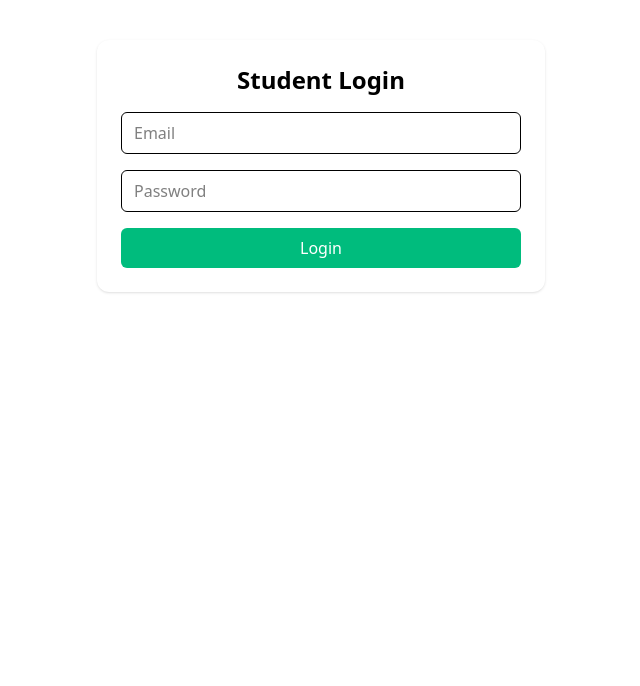
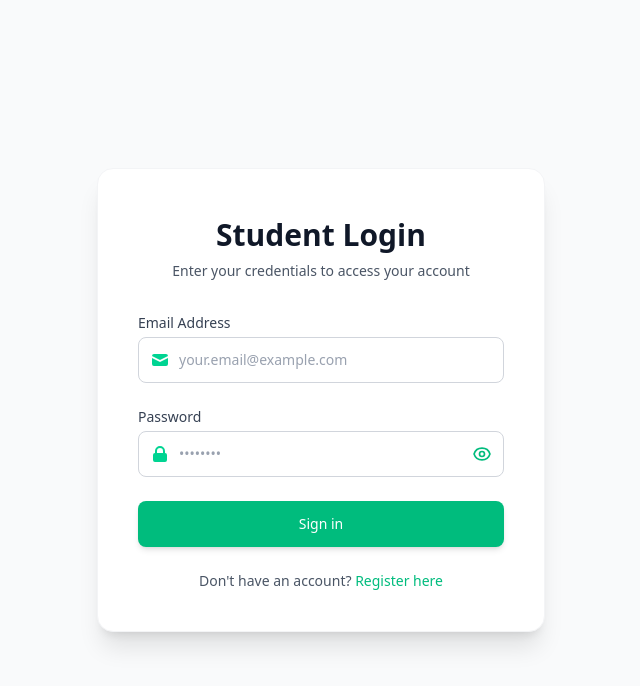
Before and after one commit to teamSOTY/SOTY, a React (Vite) app in the folder frontend/: page /studentLogin in a window 1280 px wide. Shown: the top 686 px of the page, without its empty margins (319-959 px from the left). Built offline with nearby package versions, Linux system fonts and the light colour scheme.

Commit message:
login page transformed

```diff
--- a/frontend/src/about/About.jsx
+++ b/frontend/src/about/About.jsx
@@ -2,6 +2,7 @@ import React from 'react';
 import Navbar from '../homePage/components/navbar/Navbar';
 import Footer from '../homePage/components/footer/Footer';
 import Gologo from '../assets/gologo.avif'
+import DifferImg from '../assets/difference.jpg'
 
 const About = () => {
   return (
@@ -10,7 +11,7 @@ const About = () => {
     <div className="w-full">
       {/* Hero Section */}
       <section className="bg-cover bg-center h-64 flex items-center justify-center text-white text-4xl font-bold shadow-md"
-        style={{ backgroundImage: "url('https://images.unsplash.com/photo-1516979187457-637abb4f9353?fit=crop&w=1400&q=80')" }}>
+        style={{ backgroundImage: `url(${DifferImg})` }}>
         About Us
       </section>
 
--- a/frontend/src/faq/Faq.jsx
+++ b/frontend/src/faq/Faq.jsx
@@ -3,6 +3,7 @@ import { ChevronDown, ChevronUp } from 'lucide-react';
 import Navbar from '../homePage/components/navbar/Navbar';
 import Footer from '../homePage/components/footer/Footer';
 import HeroImage from '../assets/heroImage.webp'
+import faqImg from '../assets/faq.jpg'
 
 const faqs = [
   { question: 'What are the features of SOTY Portal?', answer: 'Some placeholder answer for features.' },
@@ -29,7 +30,7 @@ const Faq = () => {
       <div className="max-w-3xl mx-auto">
       <div
   className="bg-center bg-no-repeat bg-cover h-44  mb-6 rounded-md"
-  style={{ backgroundImage: `url(${HeroImage})` }}
+  style={{ backgroundImage: `url(${faqImg})` }}
 />
 
 
--- a/frontend/src/homePage/login/studenLogin/StudentLogin.jsx
+++ b/frontend/src/homePage/login/studenLogin/StudentLogin.jsx
@@ -1,17 +1,20 @@
 import React, { useState } from 'react';
 import { signInWithEmailAndPassword } from 'firebase/auth';
 import { auth } from '../../../homePage/registration/Firebase';
-import { useNavigate } from 'react-router-dom';
+import { useNavigate, Link } from 'react-router-dom';
 
 const StudentLogin = () => {
   const [email, setEmail] = useState('');
   const [password, setPassword] = useState('');
   const [loginError, setLoginError] = useState('');
+  const [showPassword, setShowPassword] = useState(false);
+  const [isProcessing, setIsProcessing] = useState(false);
   const navigate = useNavigate();
 
   const handleLogin = async (e) => {
     e.preventDefault();
     setLoginError('');
+    setIsProcessing(true);
 
     try {
       const userCredential = await signInWithEmailAndPassword(auth, email, password);
@@ -29,46 +32,157 @@ const StudentLogin = () => {
       });
 
       const data = await response.json();
-      // console.log("Full student data from backend:", data);
 
       if (data.success) {
         // You can now store this data or route the user
         navigate('/studentDashboard'); // Update to your actual route
       } else {
-        setLoginError("Student data not found ⚠️");
+        setLoginError("Student data not found");
+        setIsProcessing(false);
       }
-
     } catch (error) {
       console.error("Login error:", error.message);
-      setLoginError("Invalid email or password ❌");
+      setLoginError("Invalid email or password");
+      setIsProcessing(false);
     }
   };
 
+  const togglePasswordVisibility = () => {
+    setShowPassword(!showPassword);
+  };
+
   return (
-    <div className="max-w-md mx-auto mt-10 p-6 bg-white shadow rounded-xl">
-      <h2 className="text-2xl font-bold mb-4 text-center">Student Login</h2>
-      <form onSubmit={handleLogin} className="space-y-4">
+    <div className="min-h-screen flex items-center justify-center bg-gray-50 py-12 px-4 sm:px-6 lg:px-8">
+      <div className="max-w-md w-full space-y-8 bg-white p-10 rounded-2xl shadow-xl border border-gray-100">
+        <div>
+          <h2 className="mt-2 text-center text-3xl font-extrabold text-gray-900">Student Login</h2>
+          <p className="mt-2 text-center text-sm text-gray-600">
+            Enter your credentials to access your account
+          </p>
+        </div>
+
+        <form className="mt-8 space-y-6" onSubmit={handleLogin}>
+          <div className="rounded-md -space-y-px">
+            <div className="mb-6">
+              <label htmlFor="email" className="block text-sm font-medium text-gray-700 mb-1">
+                Email Address
+              </label>
+              <div className="relative">
+                <div className="absolute inset-y-0 left-0 pl-3 flex items-center pointer-events-none">
+                  <svg className="h-5 w-5 text-emerald-400" xmlns="http://www.w3.org/2000/svg" viewBox="0 0 20 20" fill="currentColor">
+                    <path d="M2.003 5.884L10 9.882l7.997-3.998A2 2 0 0016 4H4a2 2 0 00-1.997 1.884z" />
+                    <path d="M18 8.118l-8 4-8-4V14a2 2 0 002 2h12a2 2 0 002-2V8.118z" />
+                  </svg>
+                </div>
                 <input
+                  id="email"
+                  name="email"
                   type="email"
+                  autoComplete="email"
+                  required
                   value={email}
                   onChange={(e) => setEmail(e.target.value)}
-          placeholder="Email"
+                  disabled={isProcessing}
+                  className="focus:ring-emerald-500 focus:border-emerald-500 block w-full pl-10 pr-3 py-3 border border-gray-300 rounded-lg text-sm placeholder-gray-400 disabled:bg-gray-100 disabled:text-gray-500"
+                  placeholder="your.email@example.com"
+                />
+              </div>
+            </div>
+
+            <div>
+              <label htmlFor="password" className="block text-sm font-medium text-gray-700 mb-1">
+                Password
+              </label>
+              <div className="relative">
+                <div className="absolute inset-y-0 left-0 pl-3 flex items-center pointer-events-none">
+                  <svg className="h-5 w-5 text-emerald-400" xmlns="http://www.w3.org/2000/svg" viewBox="0 0 20 20" fill="currentColor">
+                    <path fillRule="evenodd" d="M5 9V7a5 5 0 0110 0v2a2 2 0 012 2v5a2 2 0 01-2 2H5a2 2 0 01-2-2v-5a2 2 0 012-2zm8-2v2H7V7a3 3 0 016 0z" clipRule="evenodd" />
+                  </svg>
+                </div>
+                <input
+                  id="password"
+                  name="password"
+                  type={showPassword ? "text" : "password"}
+                  autoComplete="current-password"
                   required
-          className="w-full px-3 py-2 border rounded-md"
-        />
-        <input
-          type="password"
                   value={password}
                   onChange={(e) => setPassword(e.target.value)}
-          placeholder="Password"
-          required
-          className="w-full px-3 py-2 border rounded-md"
+                  disabled={isProcessing}
+                  className="focus:ring-emerald-500 focus:border-emerald-500 block w-full pl-10 pr-10 py-3 border border-gray-300 rounded-lg text-sm placeholder-gray-400 disabled:bg-gray-100 disabled:text-gray-500"
+                  placeholder="••••••••"
                 />
-        {loginError && <p className="text-red-500 text-sm">{loginError}</p>}
-        <button type="submit" className="w-full bg-emerald-500 text-white py-2 px-4 rounded-md">
-          Login
+                <div className="absolute inset-y-0 right-0 pr-3 flex items-center">
+                  <button
+                    type="button"
+                    onClick={togglePasswordVisibility}
+                    disabled={isProcessing}
+                    className="text-emerald-500 hover:text-emerald-600 focus:outline-none disabled:text-gray-400"
+                  >
+                    {showPassword ? (
+                      <svg xmlns="http://www.w3.org/2000/svg" className="h-5 w-5" fill="none" viewBox="0 0 24 24" stroke="currentColor">
+                        <path strokeLinecap="round" strokeLinejoin="round" strokeWidth="2" d="M13.875 18.825A10.05 10.05 0 0112 19c-4.478 0-8.268-2.943-9.543-7a9.97 9.97 0 011.563-3.029m5.858.908a3 3 0 114.243 4.243M9.878 9.878l4.242 4.242M9.88 9.88l-3.29-3.29m7.532 7.532l3.29 3.29M3 3l3.59 3.59m0 0A9.953 9.953 0 0112 5c4.478 0 8.268 2.943 9.543 7a10.025 10.025 0 01-4.132 5.411m0 0L21 21" />
+                      </svg>
+                    ) : (
+                      <svg xmlns="http://www.w3.org/2000/svg" className="h-5 w-5" fill="none" viewBox="0 0 24 24" stroke="currentColor">
+                        <path strokeLinecap="round" strokeLinejoin="round" strokeWidth="2" d="M15 12a3 3 0 11-6 0 3 3 0 016 0z" />
+                        <path strokeLinecap="round" strokeLinejoin="round" strokeWidth="2" d="M2.458 12C3.732 7.943 7.523 5 12 5c4.478 0 8.268 2.943 9.542 7-1.274 4.057-5.064 7-9.542 7-4.477 0-8.268-2.943-9.542-7z" />
+                      </svg>
+                    )}
                   </button>
+                </div>
+              </div>
+            </div>
+          </div>
+
+          {loginError && (
+            <div className="bg-red-50 border-l-4 border-red-400 p-4 mt-4">
+              <div className="flex">
+                <div className="flex-shrink-0">
+                  <svg className="h-5 w-5 text-red-400" xmlns="http://www.w3.org/2000/svg" viewBox="0 0 20 20" fill="currentColor">
+                    <path fillRule="evenodd" d="M10 18a8 8 0 100-16 8 8 0 000 16zM8.707 7.293a1 1 0 00-1.414 1.414L8.586 10l-1.293 1.293a1 1 0 101.414 1.414L10 11.414l1.293 1.293a1 1 0 001.414-1.414L11.414 10l1.293-1.293a1 1 0 00-1.414-1.414L10 8.586 8.707 7.293z" clipRule="evenodd" />
+                  </svg>
+                </div>
+                <div className="ml-3">
+                  <p className="text-sm text-red-700">{loginError}</p>
+                </div>
+              </div>
+            </div>
+          )}
+
+          <div>
+            <button
+              type="submit"
+              disabled={isProcessing}
+              className={`group relative w-full flex justify-center py-3 px-4 border border-transparent text-sm font-medium rounded-lg text-white transition-all duration-300 ease-in-out shadow-md
+                ${isProcessing
+                  ? 'bg-gray-400 cursor-not-allowed'
+                  : 'bg-emerald-500 hover:bg-emerald-600 hover:shadow-lg focus:outline-none focus:ring-2 focus:ring-offset-2 focus:ring-emerald-500'
+                }`}
+            >
+              {isProcessing ? (
+                <div className="flex items-center">
+                  <svg className="animate-spin -ml-1 mr-3 h-5 w-5 text-white" xmlns="http://www.w3.org/2000/svg" fill="none" viewBox="0 0 24 24">
+                    <circle className="opacity-25" cx="12" cy="12" r="10" stroke="currentColor" strokeWidth="4"></circle>
+                    <path className="opacity-75" fill="currentColor" d="M4 12a8 8 0 018-8V0C5.373 0 0 5.373 0 12h4zm2 5.291A7.962 7.962 0 014 12H0c0 3.042 1.135 5.824 3 7.938l3-2.647z"></path>
+                  </svg>
+                  Processing...
+                </div>
+              ) : (
+                'Sign in'
+              )}
+            </button>
+          </div>
+
+          <div className="flex items-center justify-center mt-4">
+            <span className="text-sm text-gray-600">
+              Don't have an account?{" "}
+              <Link to="/register/student" className="font-medium text-emerald-500 hover:text-emerald-600">
+                Register here
+              </Link>
+            </span>
+          </div>
         </form>
+      </div>
     </div>
   );
 };
```
Also changed, not shown: frontend/src/assets/faq.jpg (renamed from frontend/src/assets/faq-banner-icon-in-flat-style-question-illustration-on-white-isolated-background-communication-sign-business-concept-vector.jpg). Lines whose indentation alone changed are shown as unchanged.
